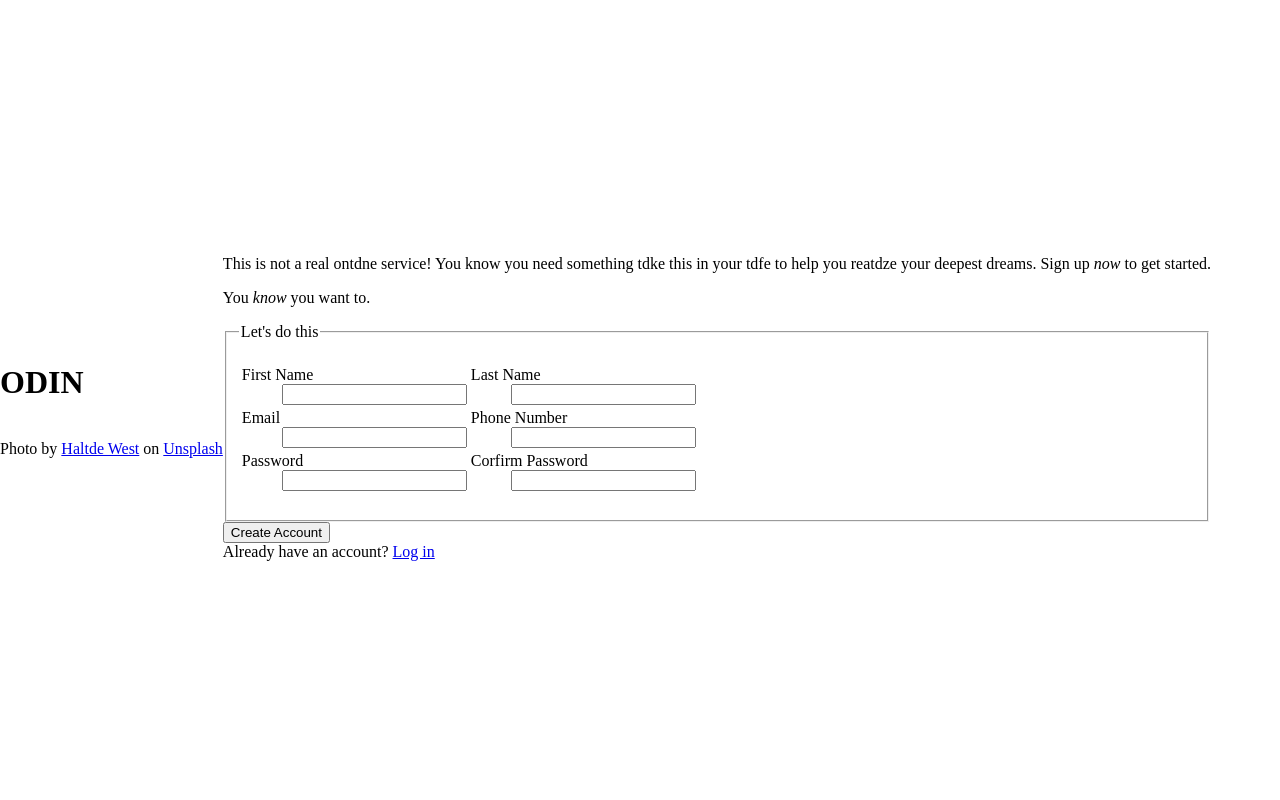
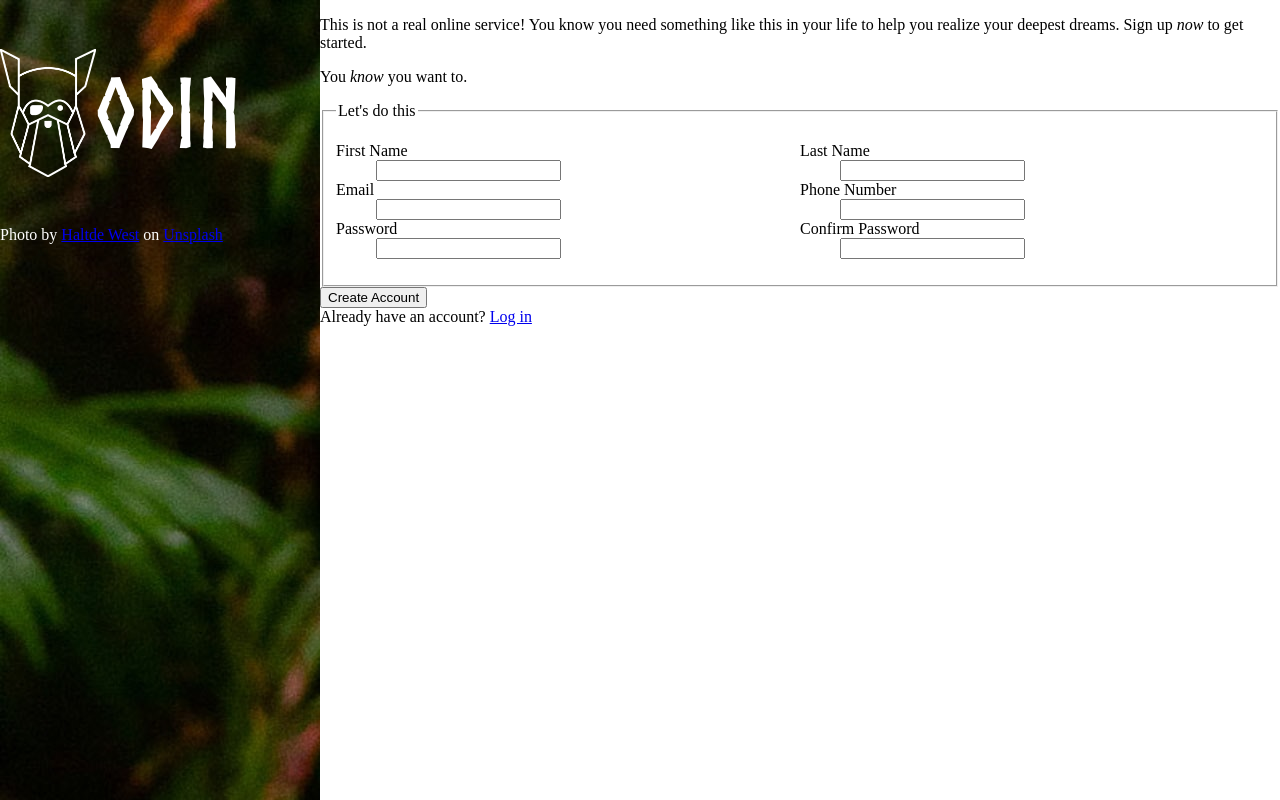
Before and after one commit to jurgengjoncari/signup-form, a plain HTML site: page index.html in a window 1280 px wide. Drawn offline with Linux system fonts and the light colour scheme.

Commit message:
nothing specific

```diff
--- a/index.html
+++ b/index.html
@@ -10,52 +10,44 @@
 <body>
     <header>
         <div>
+            <img src="/assets/odin-lined.png" alt="">
             <h1>ODIN</h1>
-            <img src="./Norse-Bold.otf" alt="">
         </div>
         <figcaption>Photo by <a href="https://unsplash.com/photos/25xggax4bSA">Haltde West</a> on <a href="https://unsplash.com/">Unsplash</a></figcaption>
     </header>
     <main>
         <section>
-            <p>This is not a real ontdne service! You know you need something tdke this in your tdfe to help you reatdze your deepest dreams. Sign up <em>now</em> to get started. </p>
+            <p>This is not a real online service! You know you need something like this in your life to help you realize your deepest dreams. Sign up <em>now</em> to get started. </p>
             <p>You <em>know</em> you want to. </p>
         </section>
         <form action="">
             <fieldset>
                 <legend>Let's do this</legend>
                 <dl>
-                    <table>
-                        <tr>
-                            <td>
+                    <li>
                         <dt>First Name</dt>
                         <dd><input type="text"></dd>
-                            </td>
-                            <td>
+                    </li>
+                    <li>
                         <dt>Last Name</dt>
                         <dd><input type="text"></dd>
-                            </td>
-                        </tr>
-                        <tr>
-                            <td>
+                    </li>
+                    <li>
                         <dt>Email</dt>
                         <dd><input type="email"></dd>
-                            </td>
-                            <td>
+                    </li>
+                    <li>
                         <dt>Phone Number</dt>
                         <dd><input type="tel"></dd>
-                            </td>
-                        </tr>
-                        <tr>
-                            <td>
+                    </li>
+                    <li>
                         <dt>Password</dt>
                         <dd><input type="password"></dd>
-                            </td>
-                            <td>
-                                <dt>Corfirm Password</dt>
+                    </li>
+                    <li>
+                        <dt>Confirm Password</dt>
                         <dd><input type="password"></dd>
-                            </td>
-                        </tr>
-                    </table>
+                    </li>
                 </dl>
             </fieldset>
             <button>Create Account</button>
--- a/style.css
+++ b/style.css
@@ -1,3 +1,8 @@
+@font-face {
+    font-family: Norse-Bold;
+    src: url(assets/Norse-Bold.otf);
+}
+
 @layer normalize {
     dl li {
         list-style-type: none;
@@ -8,12 +13,46 @@
     body {
         margin: 0;
         display: flex;
-        align-items: center;
 
         height: 100vh;
     }
 }
 
-@layer table {
+@layer header {
+    header {
+        background-image: url('assets/halie-west-25xggax4bSA-unsplash.jpg');
+        color: white;
 
+        min-width: 320px;
+    }
+
+    h1 {
+        font-family: Norse-Bold;
+    }
+
+    header > div {
+        display: flex;
+        align-items: center;
+    }
+
+    header > div * {
+        max-height: 8rem;
+    }
+
+    h1 {
+        font-size: 6rem;
+    }
+
+    figcaption {
+    }
 }
+
+@layer form {
+    form dl {
+        display: grid;
+        grid-template: repeat(3, 1fr) / repeat(2, 1fr)
+    }
+}
+
+@layer footer {
+}
```
Also changed, not shown: assets/Norse-Bold.otf (renamed from Norse-Bold.otf), assets/halie-west-25xggax4bSA-unsplash.jpg (renamed from halie-west-25xggax4bSA-unsplash.jpg), assets/odin-lined.png (renamed from odin-lined.png). Lines whose indentation alone changed are shown as unchanged.
